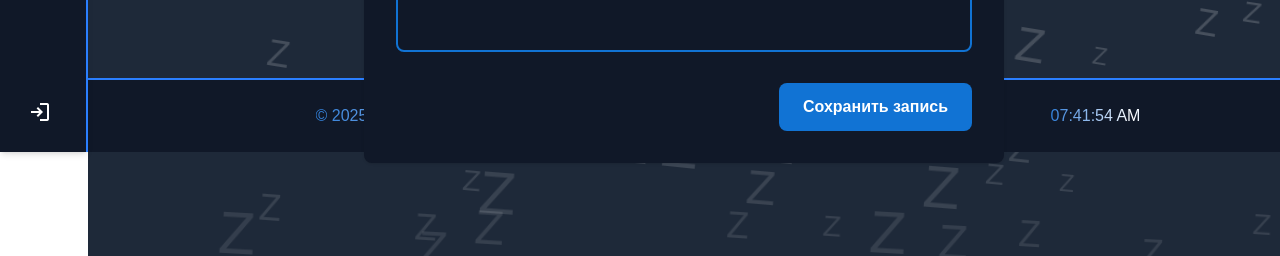
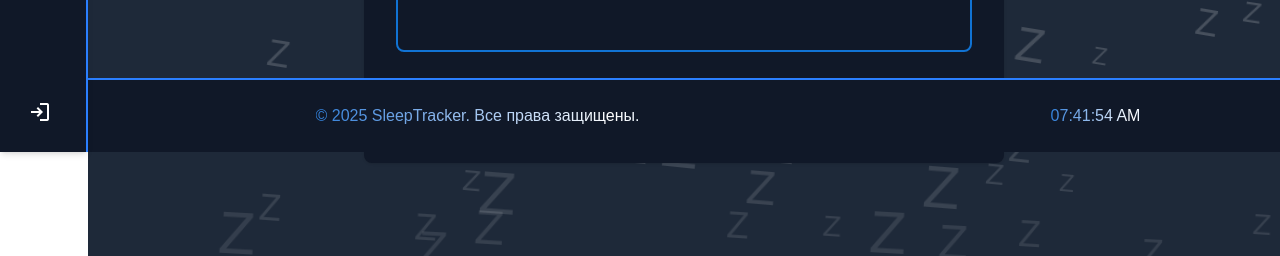
Before and after one commit to Alex62510/Sleep-Tracker, a Next.js app: page / in a window 1280 px wide. Shown: the part 648-904 px from the top of the page. Built offline with nearby package versions, Linux system fonts and the light colour scheme; no server answers.

Commit message:
fix footer z

```diff
--- a/components/Footer.tsx
+++ b/components/Footer.tsx
@@ -26,7 +26,7 @@ const Footer = () => {
   }, []);
 
   return (
-    <div className="fixed bottom-0 left-0 w-full ml-22 bg-gray-900 text-white py-6 px-6 text-center border-t-2 border-blue-500 flex flex-col md:flex-row justify-around items-center gap-1 transition-all duration-300">
+    <div className="z-10 fixed bottom-0 left-0 w-full ml-22 bg-gray-900 text-white py-6 px-6 text-center border-t-2 border-blue-500 flex flex-col md:flex-row justify-around items-center gap-1 transition-all duration-300">
       <span className="bg-gradient-to-r from-[#1173d4] via-white to-[#1173d4] bg-clip-text text-transparent animate-gradient-logo">
         © 2025 SleepTracker. Все права защищены.
       </span>
```
